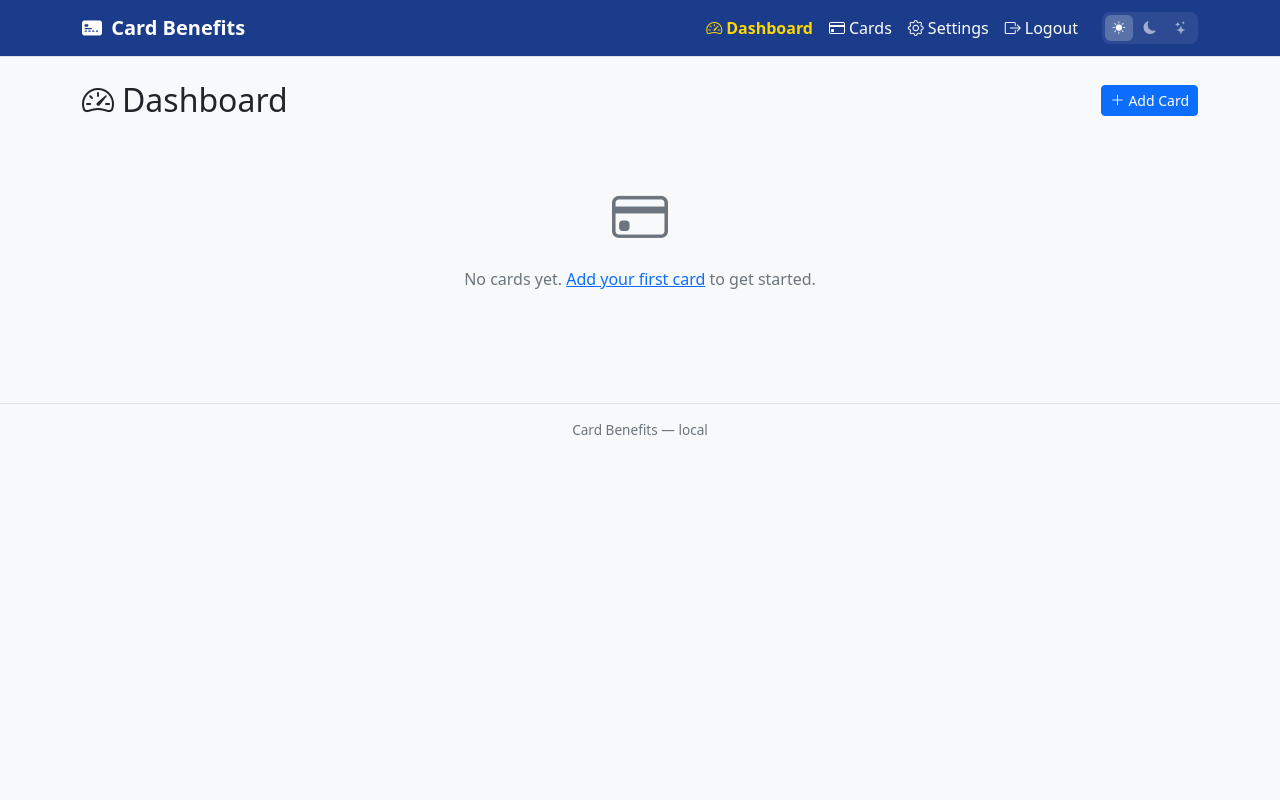
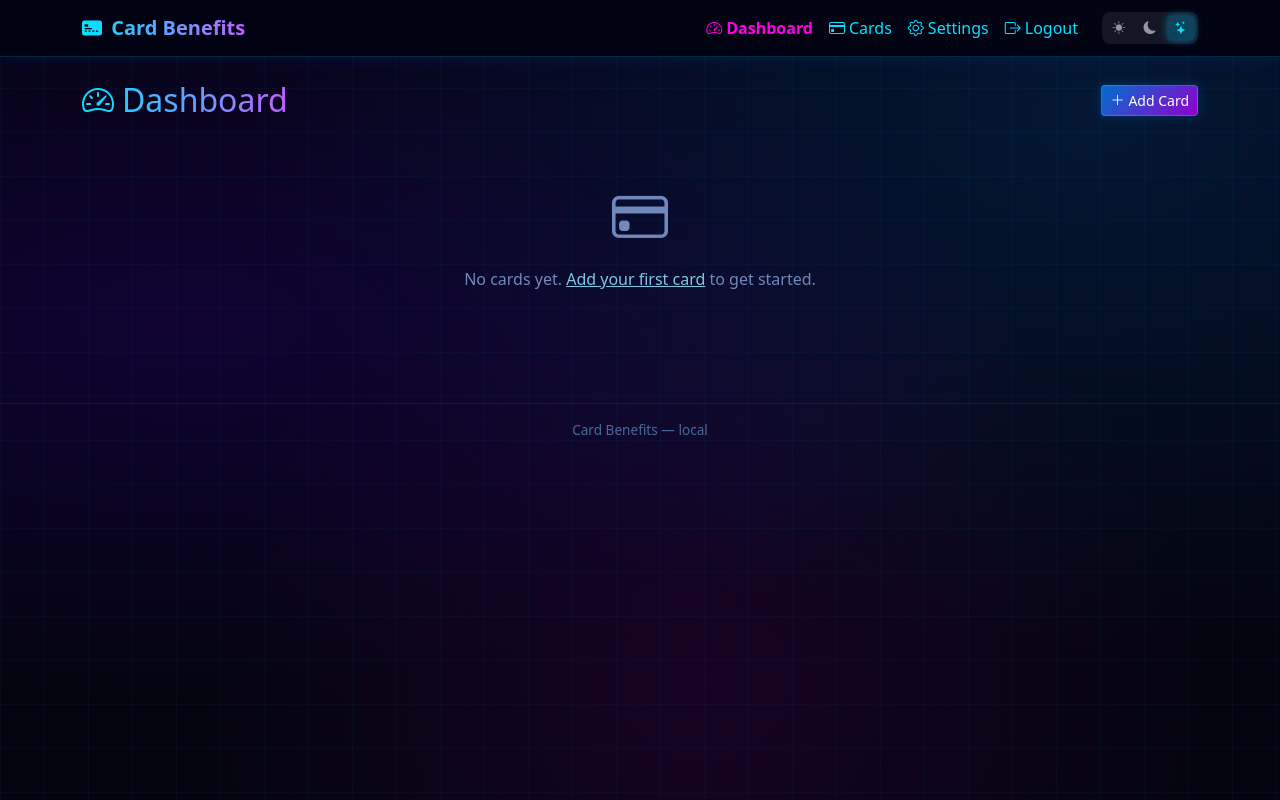
Before and after one commit to trentschroeder/card-benefits-tracker, a Flask app: page / in a window 1280 px wide. Run offline with Flask 3, Linux system fonts and the light colour scheme; the visitor is signed in with stand-in values (Sample User, id 1); data that the repository does not hold is empty.

Commit message:
Default theme to AI mode for users without a saved preference

```diff
--- a/templates/base.html
+++ b/templates/base.html
@@ -1,5 +1,5 @@
 <!DOCTYPE html>
-<html lang="en" data-theme="light">
+<html lang="en" data-theme="ai">
 <head>
   <meta charset="UTF-8">
   <meta name="viewport" content="width=device-width, initial-scale=1.0">
@@ -411,7 +411,7 @@
   <!-- Apply saved theme before paint to prevent flash -->
   <script>
     (function() {
-      var t = localStorage.getItem('cb-theme') || 'light';
+      var t = localStorage.getItem('cb-theme') || 'ai';
       document.documentElement.setAttribute('data-theme', t);
     })();
   </script>
@@ -497,7 +497,7 @@
   }
   // Mark active button on load
   (function() {
-    var t = localStorage.getItem('cb-theme') || 'light';
+    var t = localStorage.getItem('cb-theme') || 'ai';
     var btn = document.getElementById('btn-' + t);
     if (btn) btn.classList.add('active');
   })();
```
